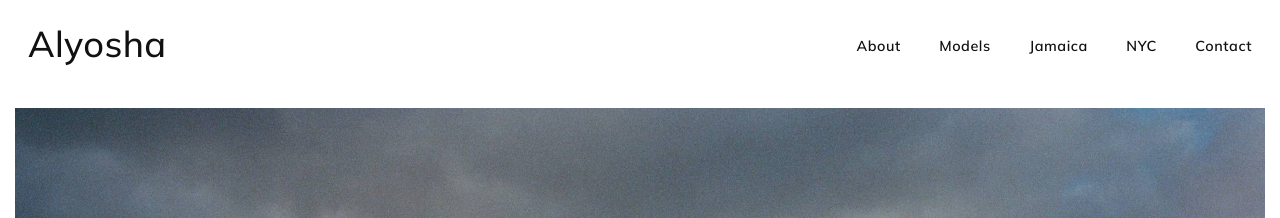
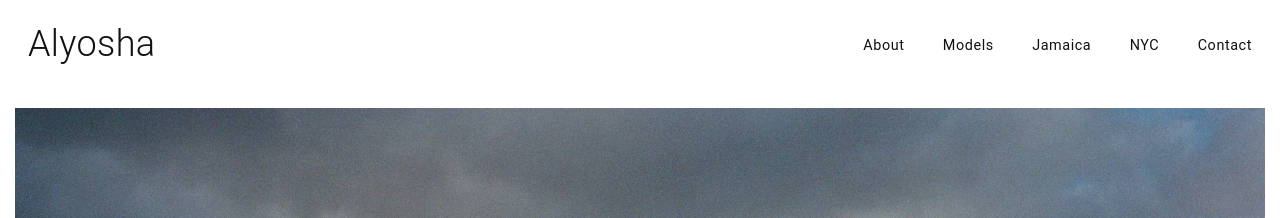
Before and after one commit to alyoshanyc/alyosha.nyc, a Jekyll site: the page built from index.md, in a window 1280 px wide and 1400 px high. Shown: the top 218 px of the window. Built offline with Jekyll 4.4.1, drawn with Linux system fonts in a browser that asks for light colours; some web fonts are replaced.

Commit message:
feat(ui): typeface experiment
Swap the site typeface via the Google Fonts link in head.html and the
--sans stack in main.css; tune wordmark and menu weights to match. The
variable-font weight range is loaded so intermediate weights work.

This branch tries: Host Grotesk (wordmark 350, menu 400).

Co-Authored-By: Claude Fable 5 <noreply@anthropic.com>

```diff
--- a/_includes/head.html
+++ b/_includes/head.html
@@ -22,7 +22,7 @@
 	<link rel="apple-touch-icon" href="{{ '/favicon.ico' | relative_url }}">
 	<link rel="preconnect" href="https://fonts.googleapis.com">
 	<link rel="preconnect" href="https://fonts.gstatic.com" crossorigin>
-	<link rel="stylesheet" href="https://fonts.googleapis.com/css2?family=Mulish:wght@500;600;700&display=swap">
+	<link rel="stylesheet" href="https://fonts.googleapis.com/css2?family=Host+Grotesk:wght@300..700&display=swap">
 	<link rel="stylesheet" href="{{ '/assets/css/main.css' | relative_url }}">
 	<link rel="alternate" type="application/atom+xml" title="{{ site.title }}" href="{{ '/feed.xml' | relative_url }}">
 </head>
--- a/assets/css/main.css
+++ b/assets/css/main.css
@@ -14,10 +14,10 @@
 	/* Tall header band (à la davidzwirner.com): the wordmark centers in it, so
 	   this one value sets the whitespace above and below the brand. */
 	--header-h: clamp(64px, 7vw, 88px);
-	/* Mulish — free near-match for Avenir (the face David Zwirner uses), loaded
-	   as a webfont so it renders identically on every device. Falls through to
-	   system Avenir Next / Helvetica if the webfont fails. */
-	--sans: "Mulish", "Avenir Next", "Avenir", Roboto, "Helvetica Neue", Helvetica, sans-serif;
+	/* Host Grotesk — contemporary grotesque, loaded as a webfont so it renders
+	   identically on every device. Falls through to system Avenir Next /
+	   Helvetica if the webfont fails. */
+	--sans: "Host Grotesk", "Avenir Next", "Avenir", Roboto, "Helvetica Neue", Helvetica, sans-serif;
 	--serif: var(--sans);
 }
 
@@ -65,7 +65,7 @@ a:hover { text-decoration: underline; text-underline-offset: 3px; }
 	display: flex; align-items: center; justify-content: space-between;
 }
 .site-brand {
-	font-family: var(--sans); font-weight: 500;
+	font-family: var(--sans); font-weight: 350;
 	font-size: clamp(1.75rem, 3.2vw, 2.25rem); letter-spacing: 0.01em;
 }
 .site-brand:hover { text-decoration: none; }
@@ -74,7 +74,7 @@ a:hover { text-decoration: underline; text-underline-offset: 3px; }
 	list-style: none; display: flex; gap: 2.4rem; margin: 0; padding: 0;
 }
 .site-nav a {
-	font-family: var(--sans); font-weight: 600; font-size: 0.9rem; letter-spacing: 0.04em;
+	font-family: var(--sans); font-weight: 400; font-size: 0.9rem; letter-spacing: 0.04em;
 }
 
 .nav-toggle {
@@ -233,7 +233,7 @@ a:hover { text-decoration: underline; text-underline-offset: 3px; }
 	}
 	.site-nav.is-open { opacity: 1; visibility: visible; }
 	.site-nav .menu { flex-direction: column; align-items: center; gap: 1.75rem; }
-	.site-nav a { font-size: 1.75rem; font-weight: 600; letter-spacing: .01em; }
+	.site-nav a { font-size: 1.75rem; font-weight: 400; letter-spacing: .01em; }
 	/* Hamburger morphs into an X while the menu is open. */
 	.nav-toggle[aria-expanded="true"] span:first-child { transform: translateY(3.5px) rotate(45deg); }
 	.nav-toggle[aria-expanded="true"] span:last-child { transform: translateY(-3.5px) rotate(-45deg); }
```
